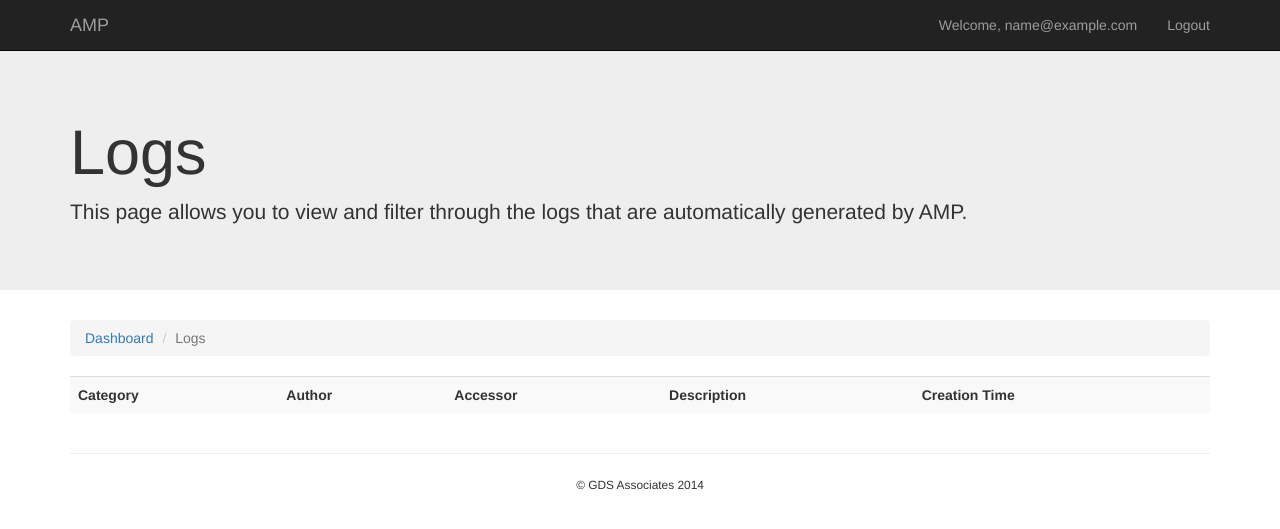
After one commit to jteppinette/amp, a Django app: page /dashboard/logs/ in a window 1280 px wide. The commit adds this page. Shown: the top 529 px of the page. Run offline with Django 3.2, Linux system fonts and the light colour scheme; a user stored in the database is signed in; tables that the repository leaves empty hold one stand-in row (values such as "Sample post"); data that the repository does not hold is empty; some libraries are stand-ins or nearby versions.

Commit message:
Added logs.

```diff
--- a/app/templates/dashboard.html
+++ b/app/templates/dashboard.html
@@ -71,7 +71,7 @@
                 <div class="panel-heading">Logs</div>
                 <div class="panel-body">
                     <p>Create, Read, Update, and Delete Logs. This feature allows you to view and filter the logs that have been generated for you.
-                    <p><a href="{% url 'app.views.auth_login' %}" class="btn btn-default" role="button">Logs &raquo;</a></p>
+                    <p><a href="{% url 'logs'%}" class="btn btn-default" role="button">Logs &raquo;</a></p>
                 </div>
             </div>
         </div>
--- /dev/null
+++ b/app/templates/logs.html
@@ -0,0 +1,44 @@
+{% extends "basenav.html" %}
+
+{% block title %}Logs | AMP{% endblock %}
+
+{% block content %}
+
+<!-- Jumbotron -->
+<div class="jumbotron">
+    <div class="container">
+        <h1>Logs</h1>
+        <p>This page allows you to view and filter through the logs that are automatically generated by AMP.</p>
+    </div>
+</div>
+
+<div class="container">
+    <!-- Breadcrumbs -->
+    <ol class="breadcrumb">
+      <li><a href="{% url 'dashboard' %}">Dashboard</a></li>
+      <li class="active">Logs</li>
+    </ol>
+
+    <!-- Logs -->
+    <table class="table table-striped">
+        <tr>
+            <th>Category</th>
+            <th>Author</th>
+            <th>Accessor</th>
+            <th>Description</th>
+            <th>Creation Time</th>
+        </tr>
+        {% for log in object_list %}
+        <tr>
+            <td>{{log.category}}</td>
+            <td>{{log.author}}</td>
+            <td>{{log.accessor}}</td>
+            <td>{{log.description}}</td>
+            <td>{{log.creation_time}}</td>
+        </tr>
+        {% endfor %}
+
+    </table>
+</div>
+
+{% endblock %}
--- a/app/urls.py
+++ b/app/urls.py
@@ -29,4 +29,7 @@ urlpatterns = patterns('',
     # Company
     url(r'^dashboard/company/$', login_required(views.company), name='company'),
     url(r'^dashboard/company/user/new/$', login_required(views.NewCompanyUser.as_view()), name='new_company_user'),
+
+    # Logs
+    url(r'^dashboard/logs/$', login_required(views.ListLogs.as_view()), name='logs')
 )
--- a/app/views.py
+++ b/app/views.py
@@ -9,6 +9,7 @@ from django.contrib.messages.views import SuccessMessageMixin
 from django.contrib import messages
 
 from django.views.generic.edit import CreateView, UpdateView
+from django.views.generic import ListView
 
 from django.core.urlresolvers import reverse_lazy
 
@@ -218,3 +219,13 @@ class NewCompanyUser(SuccessMessageMixin, CreateView):
         form.save()
 
         return super(NewCompanyUser, self).form_valid(form)
+
+"""
+                             LOGS
+"""
+class ListLogs(ListView):
+    """
+    List the logs that are generated by AMP.
+    """
+    queryset = Log.objects.all()
+    template_name = 'logs.html'
```
